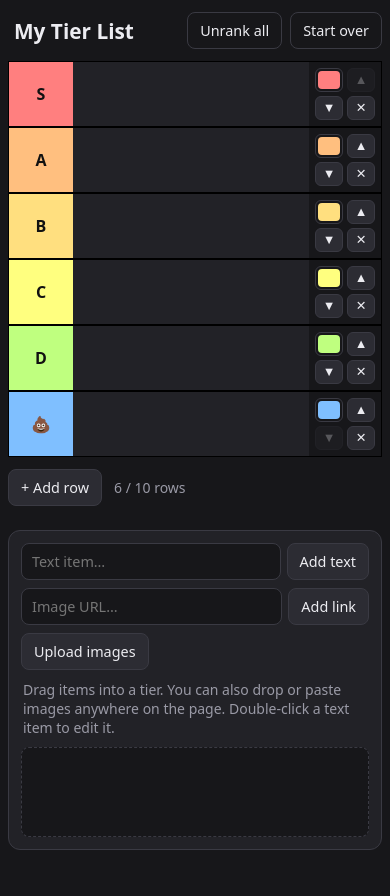
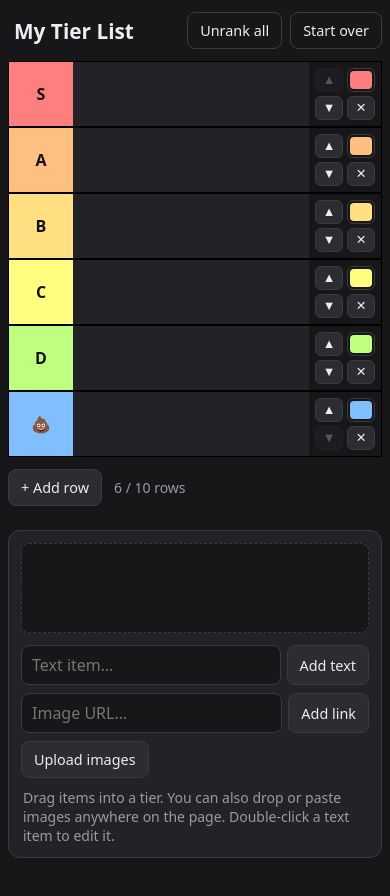
Before and after one commit to Thorstein-Games/tier-ranker, a plain HTML site: page index.html in a window 390 px wide. Drawn offline with Linux system fonts and the light colour scheme.

Commit message:
Mobile polish: pool above add panel, stacked row arrows, no iOS zoom
- Move the unranked pool above the add controls so it sits closer to the tiers
- Row controls: up/down arrows stacked on the left, color/delete on the right
- Text inputs use 16px font so iOS Safari doesn't zoom on focus
- Fix add-panel buttons overflowing on narrow screens

Co-Authored-By: Claude Opus 5.5 <noreply@anthropic.com>
Claude-Session: https://claude.ai/code/session_019kNjkVaYRY8M2n5geeCaYv

```diff
--- a/app.js
+++ b/app.js
@@ -166,8 +166,8 @@ function renderRow(row, index) {
   const controls = document.createElement('div');
   controls.className = 'controls';
   controls.innerHTML = `
+    <button class="icon-btn" data-act="up" title="Move up" ${index === 0 ? 'disabled' : ''}>▲</button>
     <input class="color-input" type="color" value="${row.color}" title="Row color" />
-    <button class="icon-btn" data-act="up" title="Move up" ${index === 0 ? 'disabled' : ''}>▲</button>
     <button class="icon-btn" data-act="down" title="Move down" ${index === state.rows.length - 1 ? 'disabled' : ''}>▼</button>
     <button class="icon-btn del" data-act="del" title="Delete row" ${state.rows.length <= 1 ? 'disabled' : ''}>✕</button>`;
 
--- a/index.html
+++ b/index.html
@@ -24,6 +24,7 @@
     </div>
 
     <section class="pool-section" aria-label="Unranked items">
+      <div id="pool" class="zone pool" data-zone="pool"></div>
       <div class="add-panel">
         <form id="text-form" class="add-group">
           <input id="text-input" type="text" maxlength="60" placeholder="Text item…" autocomplete="off" />
@@ -39,7 +40,6 @@
         </label>
       </div>
       <p class="muted hint">Drag items into a tier. You can also drop or paste images anywhere on the page. Double-click a text item to edit it.</p>
-      <div id="pool" class="zone pool" data-zone="pool"></div>
     </section>
   </main>
 
--- a/style.css
+++ b/style.css
@@ -70,7 +70,7 @@ input[type="text"], input[type="url"] {
   border-radius: 8px;
   padding: 8px 10px;
   font: inherit;
-  font-size: 0.9rem;
+  font-size: 16px; /* below 16px, iOS Safari zooms in on focus */
   min-width: 0;
   flex: 1;
 }
@@ -171,9 +171,11 @@ input:focus { outline: none; border-color: var(--accent); }
   padding: 12px;
 }
 .add-panel { display: flex; flex-wrap: wrap; gap: 8px; }
-.add-group { display: flex; gap: 6px; flex: 1 1 260px; }
+.add-group { display: flex; gap: 6px; flex: 1 1 260px; min-width: 0; }
+.add-group input { width: 0; } /* let flex size it; avoids overflow on narrow screens */
 .file-btn { display: inline-flex; align-items: center; }
-.hint { margin: 10px 2px; }
+.hint { margin: 10px 2px 0; }
+.pool { margin-bottom: 12px; }
 .pool {
   min-height: calc(var(--item) * 1.5);
   background: var(--bg);
```
